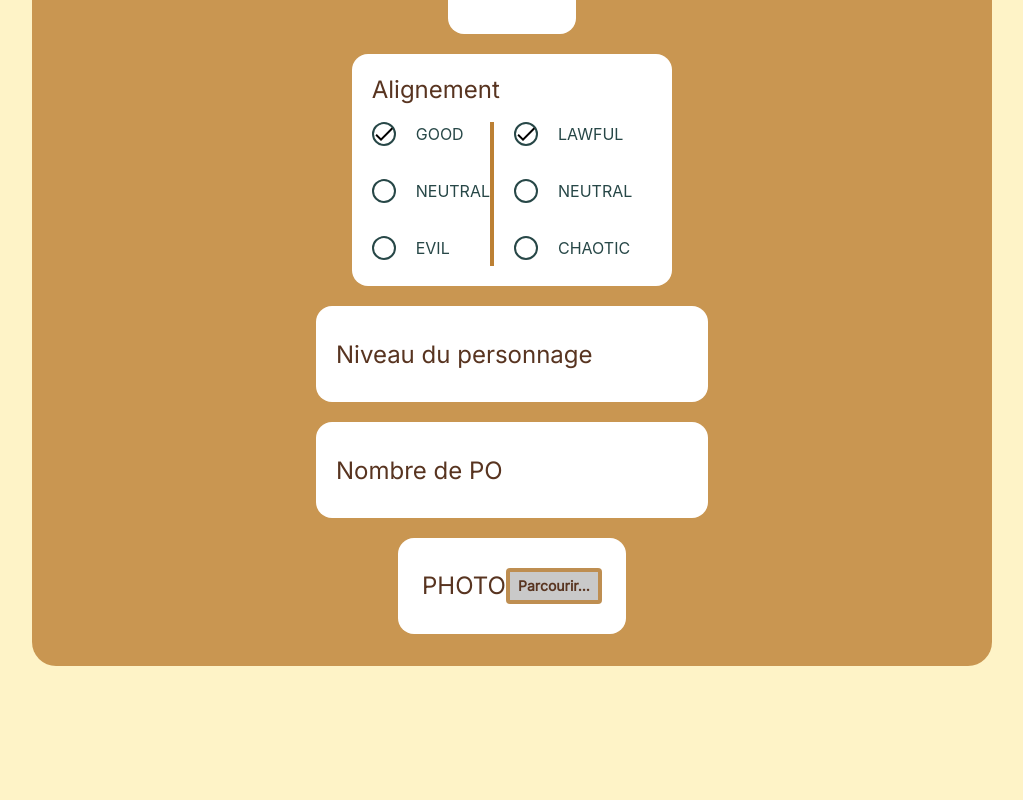
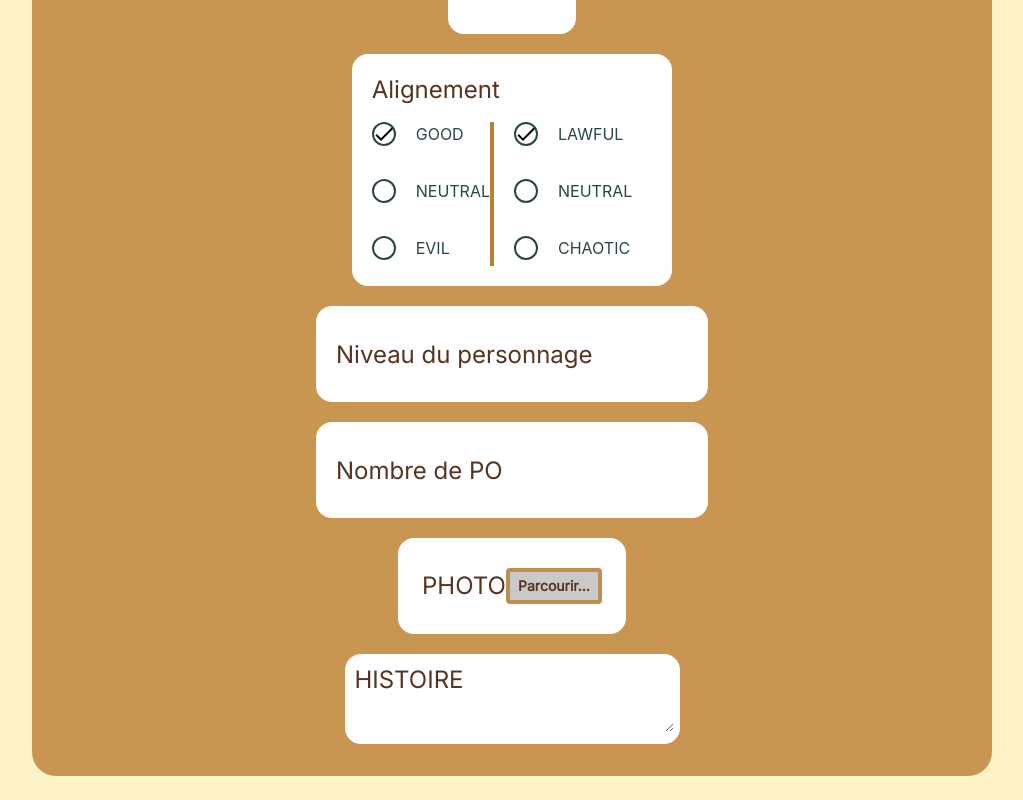
Before and after one commit to Enta12/lyssande, a React (Create React App) app in the folder front/: page /pj/new in a window 1280 px wide. Shown: the part 530-1330 px from the top of the page, without its empty margins (128-1151 px from the left). Before the commit the page ends 1220 px from the top, so only its background shows below. Built offline with nearby package versions, Linux system fonts and the light colour scheme.

Commit message:
feat(textInput): create components

```diff
--- a/front/src/components/fileInput.tsx
+++ b/front/src/components/fileInput.tsx
@@ -3,9 +3,10 @@ import { useRef, useState } from "react";
 interface Props {
     width?: string;
     height?: string;
+    text: string;
 }
 
-const FileInput = ({width= "3/4", height = "24"} : Props) => {
+const FileInput = ({text, width= "3/4", height = "24"} : Props) => {
     const hiddenFileInput = useRef<HTMLInputElement>(null);
     const [file, setFile] = useState("")
     const handleClick = (e: React.MouseEvent<HTMLButtonElement, MouseEvent>) => {
@@ -23,7 +24,7 @@ const FileInput = ({width= "3/4", height = "24"} : Props) => {
                     `rounded-2xl text-center text-2xl text-brown font-inter h-${height} w-${width} bg-white flex justify-between items-center p-6`
                 }
             >
-                    <div>{`PHOTO ${file? " : "+file: ""}`}</div>
+                    <div>{`${text} ${file? " : "+file: ""}`}</div>
                     <div
                         className={
                             `rounded border-4 border-orange/[.8] font-inter w-24 h-9 text-center bg-[#C9C9C9] font-semibold text-sm flex justify-center items-center`
--- /dev/null
+++ b/front/src/components/textInput.tsx
@@ -0,0 +1,21 @@
+type Props = {
+    height? : string;
+    width?: string;
+    placeholder?: string;
+}
+
+
+const TextInput = ({width= "3/4", height = "44", placeholder}: Props) => {
+    return (
+        <div className={`bg-white p-1.5 rounded-2xl w-${width}`}>
+            <textarea className={
+                ` text-2xl p-1 placeholder-brown font-inter h-${height} w-full`
+            }
+                placeholder={placeholder}>
+            </textarea>
+        </div>
+    )
+
+}
+
+export default TextInput
--- a/front/src/pages/pj/addPj/addPj.tsx
+++ b/front/src/pages/pj/addPj/addPj.tsx
@@ -1,6 +1,7 @@
 import FileInput from '../../../components/fileInput'
 import Input from '../../../components/input'
 import InputSelect from '../../../components/inputSelect'
+import TextInput from '../../../components/textInput'
 import Title from '../../../components/title'
 import { racesMocked, jobsMocked } from '../../../moockedData'
 import AlignmentInput from './AlignmentInput'
@@ -17,7 +18,8 @@ const AddPj = () => {
                 <AlignmentInput />
                 <Input height="24" placeholder="Niveau du personnage" type="number"/>
                 <Input height="24"  placeholder="Nombre de PO" type="number"/>
-                <FileInput height="24" placeholder="Nombre de PO" type="number"/>
+                <FileInput text="PHOTO" height="24" />
+                <TextInput placeholder="HISTOIRE" />
             </form>
         </div>
     )
```
